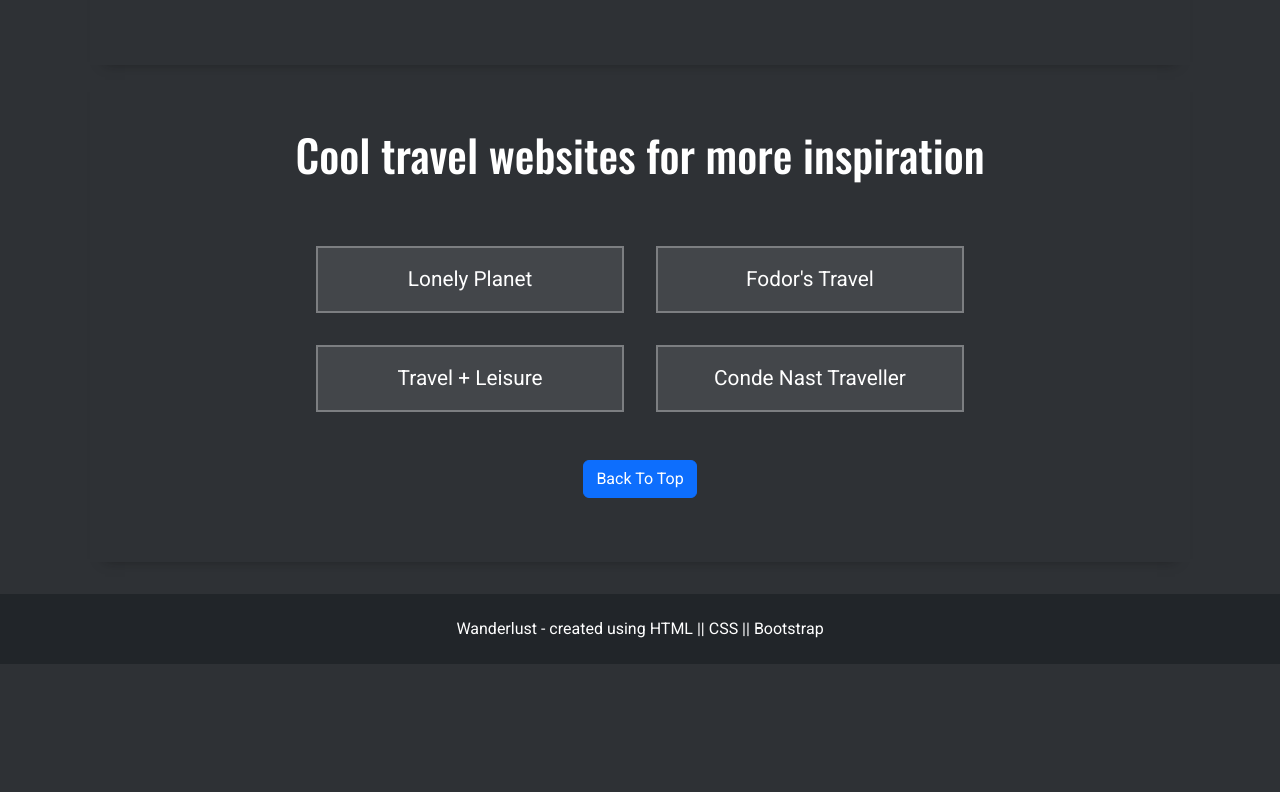
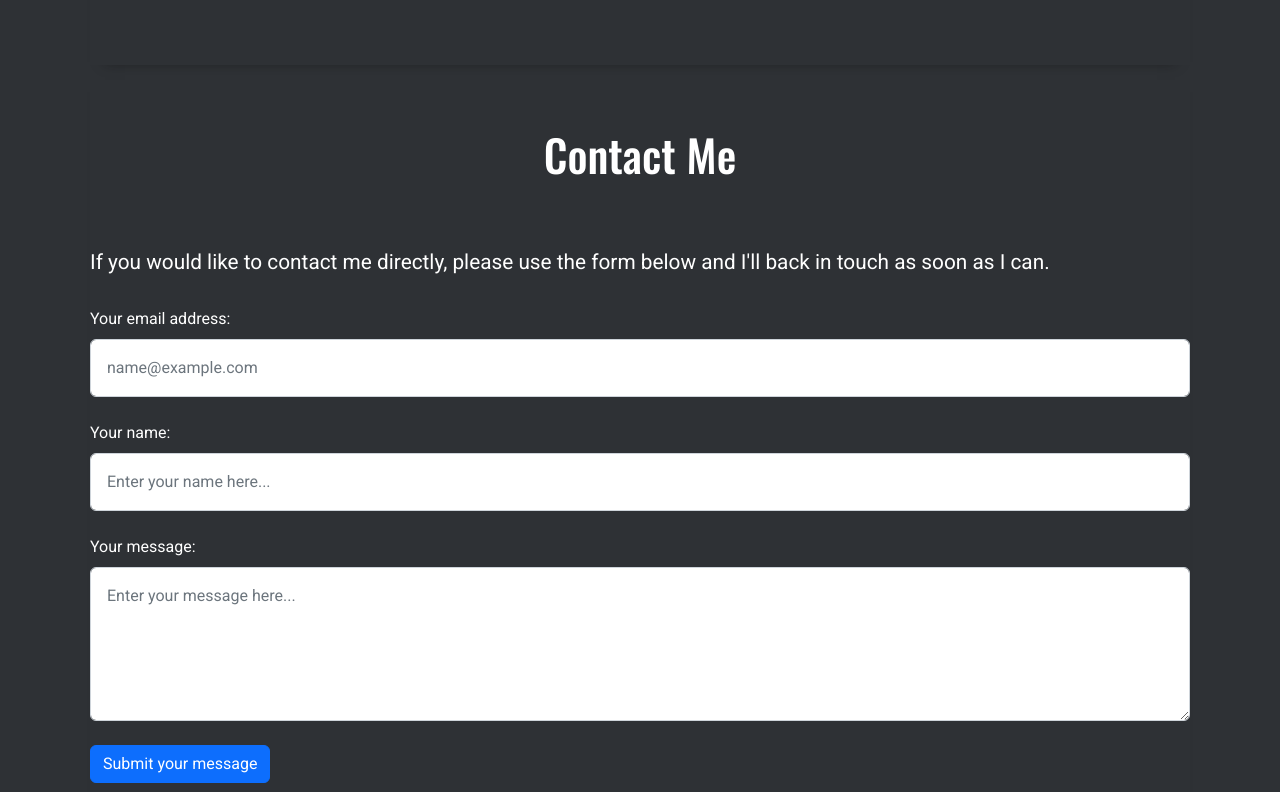
Before and after one commit to Matt-Willis-20/finalCapstone, a plain HTML site: page subscribe.html in a window 1280 px wide. Shown: the part 1028-1820 px from the top of the page. Before the commit the page ends 1692 px from the top, so only its background shows below. Drawn offline with nearby package versions, Linux system fonts and the light colour scheme.

Commit message:
feat: add contact form

```diff
--- a/subscribe.html
+++ b/subscribe.html
@@ -66,6 +66,9 @@
                 <a class="nav-link" href="./wishlist.html">Travel Wish List</a>
               </li>
               <li class="nav-item">
+                <a class="nav-link" href="./saved.html">Saved Items</a>
+              </li>
+              <li class="nav-item">
                 <a class="nav-link active" href="./subscribe.html">Subscribe</a>
               </li>
             </ul>
@@ -95,7 +98,7 @@
                 placeholder="example@email.com"
                 class="rounded"
               >
-              <button type="submit" class="btn btn-primary">Subscribe</button>
+              <button type="button" class="btn btn-primary" id="subscribe-btn">Subscribe</button>
             </div>
           </form>
         </div>
@@ -118,6 +121,25 @@
           time.
         </p>
       </div>
+      <section class="section-padding">
+        <h2 class="section-header">Contact Me</h2>
+        <p>If you would like to contact me directly, please use the form below and I'll back in touch as soon as I can.</p>
+        <form>
+          <div class="form-group">
+            <label for="senderEmail">Your email address:</label>
+            <input type="email" class="form-control" id="senderEmail" placeholder="name@example.com" required>
+          </div>
+          <div class="form-group">
+            <label for="name">Your name:</label>
+            <input class="form-control" id="name" placeholder="Enter your name here..." required>
+          </div>
+          <div class="form-group">
+            <label for="message">Your message:</label>
+            <textarea class="form-control" id="message" rows="5" placeholder="Enter your message here..." required></textarea>
+          </div>
+          <button type="button" class="btn btn-primary message-submit">Submit your message</button>
+        </form>
+      </section>
       <!-- Travel website links section -->
       <section class="section-padding">
         <h2 class="section-header">
@@ -139,6 +161,7 @@
           >Back To Top</a
         >
       </section>
+
       <!-- Footer -->
       <footer class="text-white bg-dark">
         Wanderlust - created using HTML || CSS || Bootstrap
@@ -150,5 +173,6 @@
       integrity="sha384-kenU1KFdBIe4zVF0s0G1M5b4hcpxyD9F7jL+jjXkk+Q2h455rYXK/7HAuoJl+0I4"
       crossorigin="anonymous"
     ></script>
+    <script type='text/javascript' src='./Scripts/contact.js'></script>
   </body>
 </html>
```
